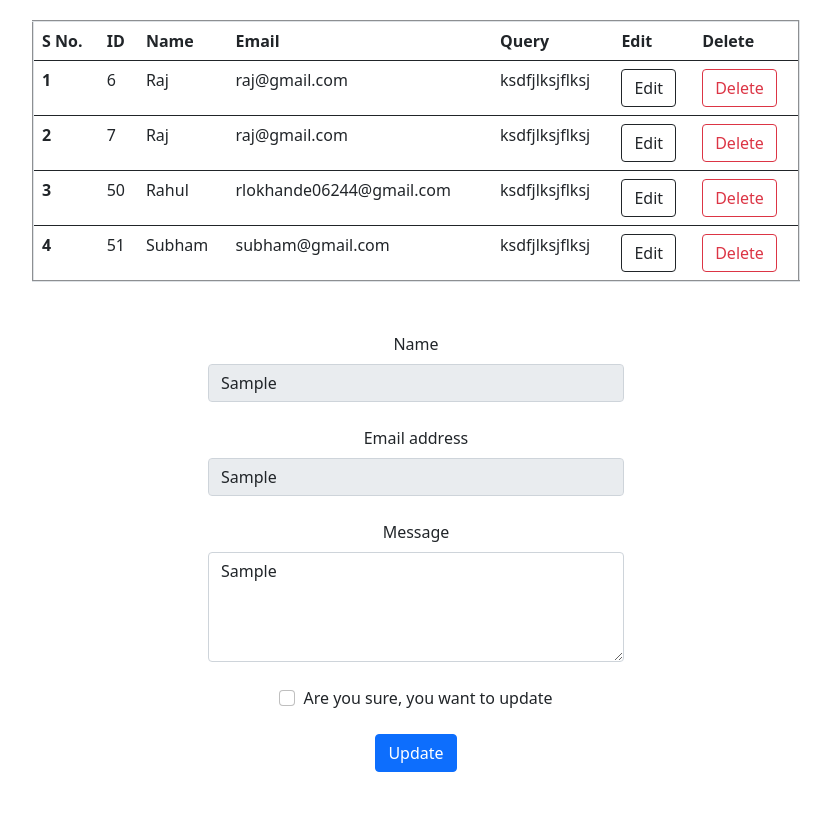
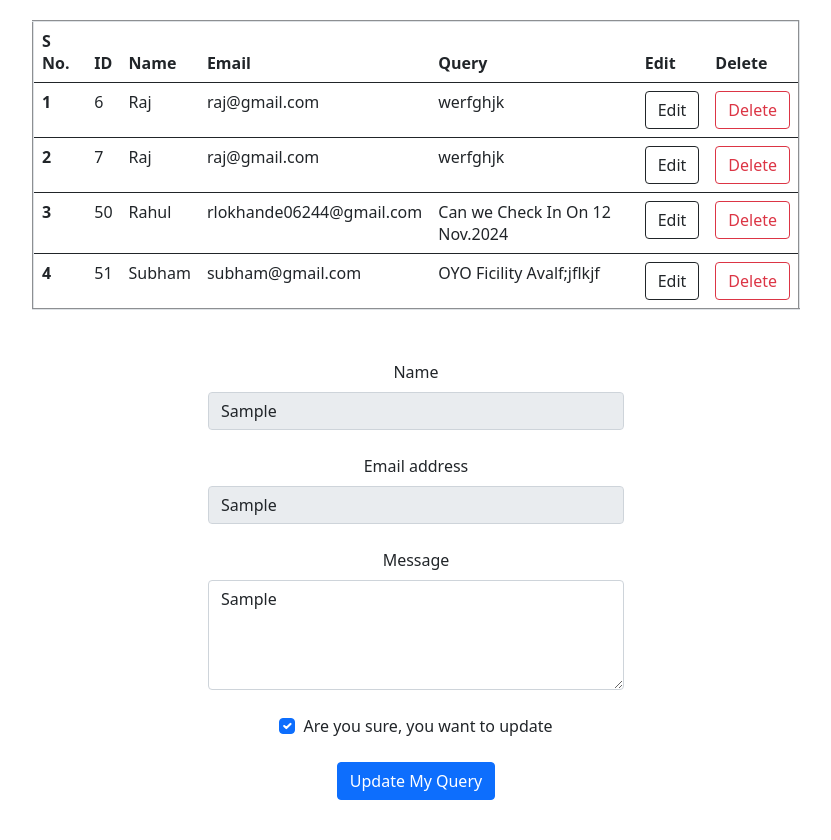
Before and after one commit to rahullokhande123/Django_Hotel_Admin_Dashboard, a Django app: template project/app/templates/querys.html in a window 1280 px wide. Shown: the whole page, without its empty margins (224-1055 px from the left). Before the commit the page ends 772 px from the top, so only its background shows below. Run offline with Django 5.2, Linux system fonts and the light colour scheme; data comes from the database, SQL or seed files in the repository; tables that the repository leaves empty hold one stand-in row (values such as "Sample post"); the template is opened without the code that fills it: values that come from a table or form of the project are taken from there, most other values are stand-ins (such as "Sample title", 1, 10 or a date in 2020).

Commit message:
Hotel Customer  Querys Page

```diff
--- a/project/app/templates/querys.html
+++ b/project/app/templates/querys.html
@@ -40,7 +40,7 @@
             <td>{{i.id}}</td>
             <td>{{i.cust_name}}</td>
             <td>{{i.cust_email}}</td>
-            <td>ksdfjlksjflksj</td>
+            <td>{{i.cust_query}}</td>
             <td><a href="{% url 'edit' x=i.id %}"><button class="btn btn-outline-dark">Edit</button></a></td>
             <td><a href="{% url 'delete' x=i.id y=i.cust_email %}"><button class="btn btn-outline-danger">Delete</button></a></td>
           </tr>
@@ -82,7 +82,7 @@
       type="checkbox"
       value=""
       id="form4Example4"
-      required
+      checked
     />
     <label class="form-check-label" for="form4Example4">
       Are you sure, you want to update
@@ -90,7 +90,7 @@
   </div>
 
   <!-- Submit button -->
-  <button data-mdb-ripple-init type="button" class="btn btn-primary btn-block mb-4">Update</button>
+ <a href="#"> <button data-mdb-ripple-init type="button" class="btn btn-primary btn-block mb-4">Update My Query</button></a>
 </form>
 
 </div>
```
